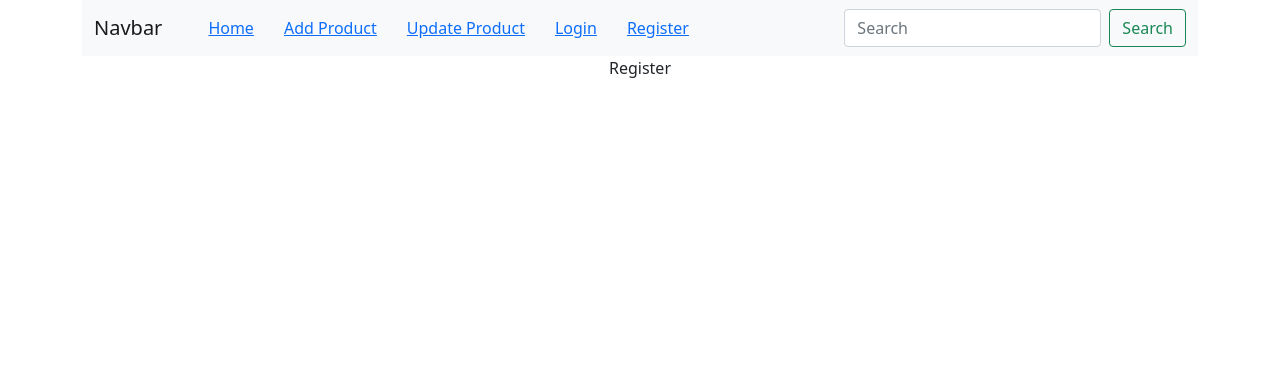
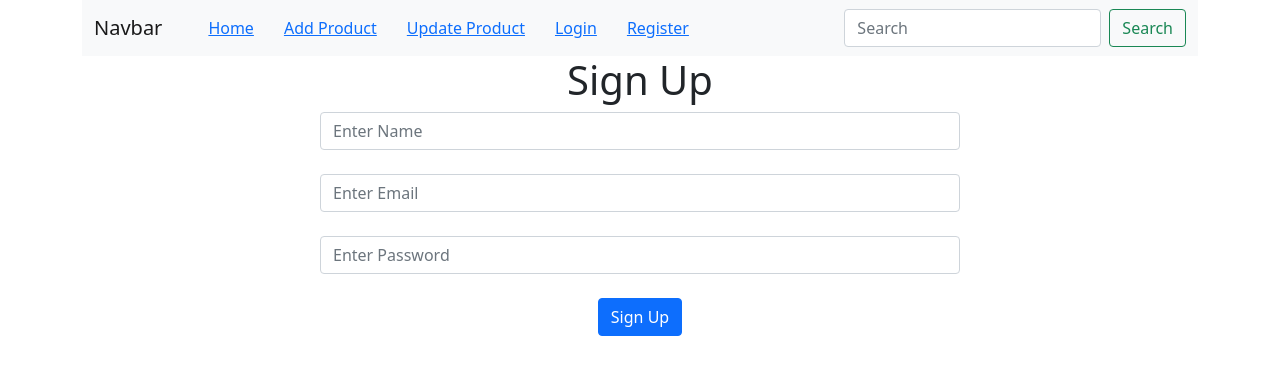
Before and after one commit to Remonhasan/react-ecomBox, a React (Create React App) app: page /register in a window 1280 px wide. Shown: the top 374 px of the page. Built offline with nearby package versions, Linux system fonts and the light colour scheme.

Commit message:
fetch-user-credientials-from-api

```diff
--- a/src/components/Frontend/Pages/Register.js
+++ b/src/components/Frontend/Pages/Register.js
@@ -1,8 +1,41 @@
-import React from 'react'
+import React, { useState } from 'react'
+import { useNavigate } from 'react-router-dom'
 
 const Register = () => {
+
+  const [name, setName] = useState("");
+  const [email, setEmail] = useState("");
+  const [password, setPassword] = useState("");
+  const history = useNavigate();
+
+  async function signUp() {
+    let data = { name, email, password }
+    let result = await fetch("http://localhost:8000/api/register", {
+      method: 'POST',
+      headers: {
+        "Content-Type": "application/json",
+        "Accept": "application/json"
+      },
+      body: JSON.stringify(data)
+    });
+
+    result = await result.json();
+    console.warn("result", result)
+    localStorage.setItem("user-info", JSON.stringify(result));
+    history("/add");
+  }
   return (
-    <div>Register</div>
+    <div className="col-sm-6 offset-sm-3">
+      <h1>Sign Up</h1>
+      <input type="text" className="form-control" value={name} onChange={(e) => setName(e.target.value)} placeholder="Enter Name"></input>
+      <br />
+      <input type="text" className="form-control" value={email} onChange={(e) => setEmail(e.target.value)} placeholder="Enter Email"></input>
+      <br />
+      <input type="text" className="form-control" value={password} onChange={(e) => setPassword(e.target.value)} placeholder="Enter Password"></input>
+      <br />
+      <button className="btn btn-primary" onClick={signUp}>Sign Up</button>
+
+    </div>
   )
 }
 
```
